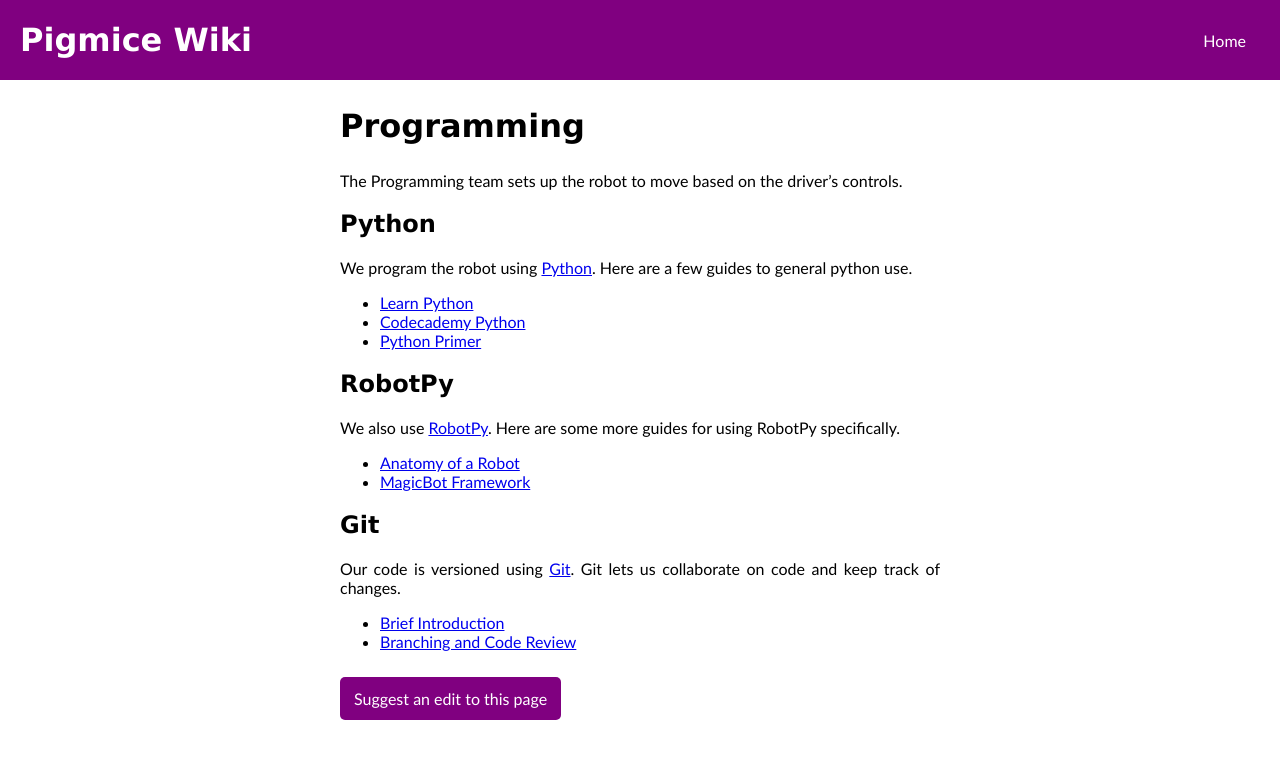
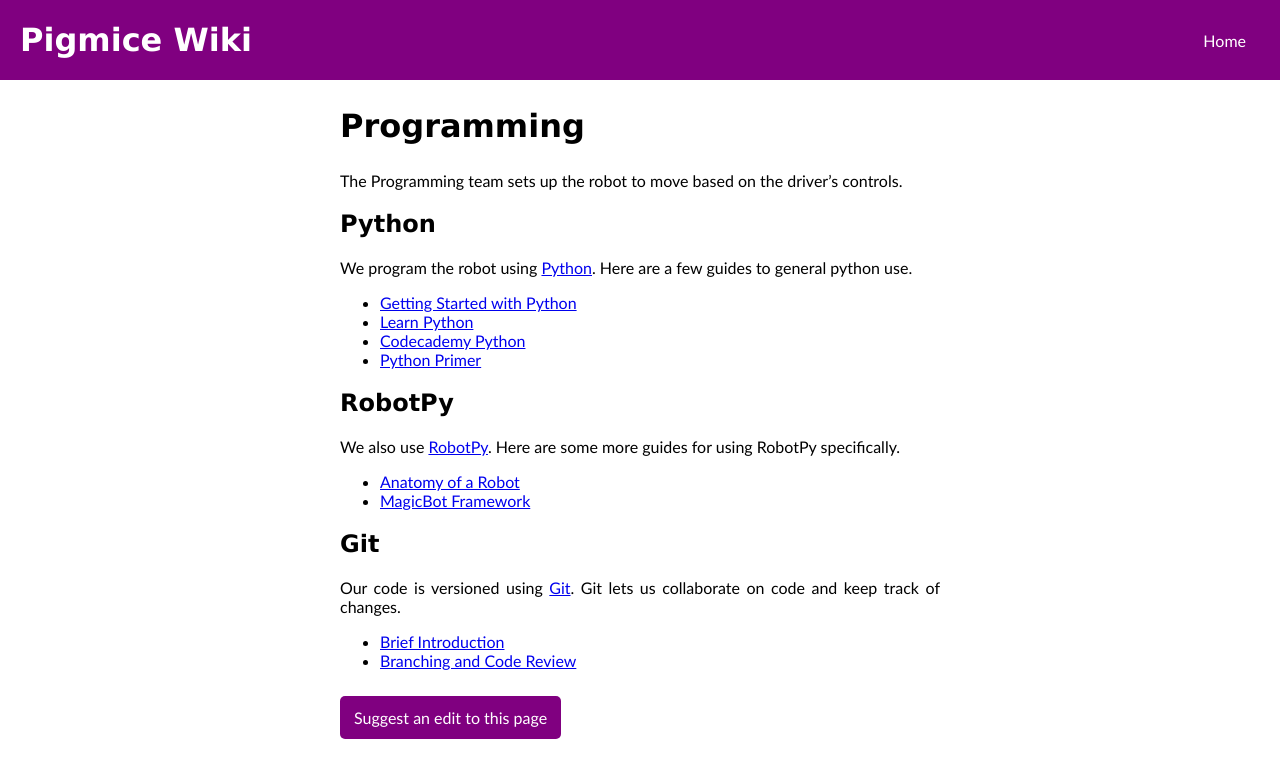
Before and after one commit to Pigmice2733/wiki, a Jekyll site: the page built from programming/index.md, in a window 1280 px wide. Shown: the top 778 px of the page. Built offline with Jekyll 4.4.1, drawn with Linux system fonts in a browser that asks for light colours; our own code applies the rules of GitHub Pages for plain Markdown files.

Commit message:
Add getting started guide to programming page

```diff
--- a/programming/index.md
+++ b/programming/index.md
@@ -5,6 +5,7 @@ The Programming team sets up the robot to move based on the driver's controls.
 ## Python
 We program the robot using [Python](https://www.python.org/). Here are a few guides to general python use.
 
+- [Getting Started with Python](getting-started)
 - [Learn Python](https://www.learnpython.org/)
 - [Codecademy Python](https://www.codecademy.com/learn/learn-python)
 - [Python Primer](https://robotpy.readthedocs.io/en/stable/guide/python.html#python-primer)
```
